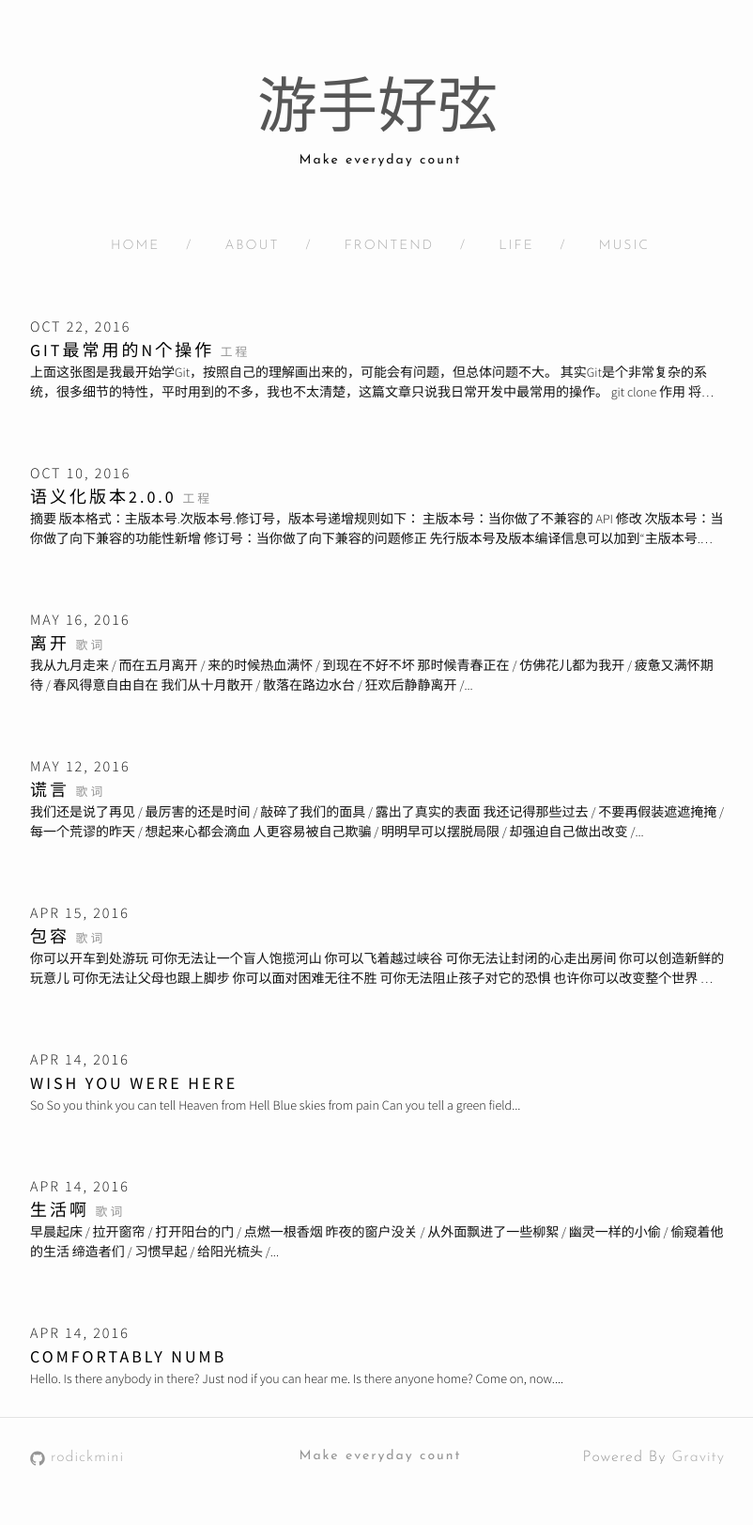
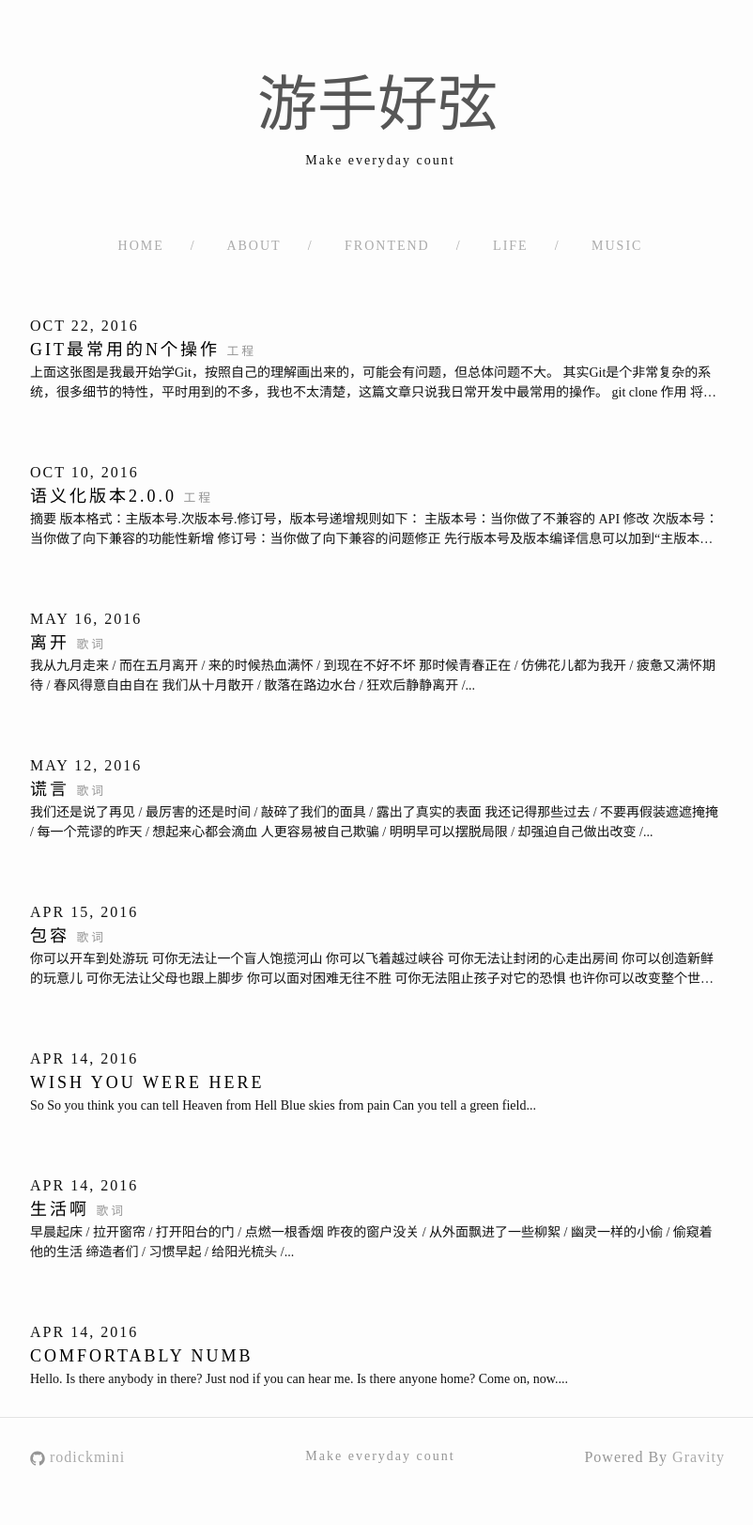
Before and after one commit to rodickmini/rodickmini.github.io, a Jekyll site: the page built from index.html, in a window 1280 px wide. Shown: the whole page at 94% size, without its empty margins (238-1040 px from the left). Built offline with Jekyll 4.4.1, drawn with Linux system fonts in a browser that asks for light colours; nearby versions of some CDN libraries; some web fonts are replaced.

Commit message:
upd 字体改成中科大cdn

```diff
--- a/_includes/head.html
+++ b/_includes/head.html
@@ -5,10 +5,10 @@
 
   <title>{% if page.title %}{{ page.title | escape }}{% else %}{{ site.title | escape }}{% endif %}</title>
   <meta name="description" content="{% if page.excerpt %}{{ page.excerpt | strip_html | strip_newlines | truncate: 160 }}{% else %}{{ site.description }}{% endif %}">
-  <link href='https://fonts.googleapis.com/css?family=PT+Sans:400,700,400italic,700italic' rel='stylesheet' type='text/css'>
-  <link href='https://fonts.googleapis.com/css?family=Source+Sans+Pro:400,700,200,300' rel='stylesheet' type='text/css'>
-  <link href='https://fonts.googleapis.com/css?family=Josefin+Sans:400,600,700,300' rel='stylesheet' type='text/css'>
-  <link href="https://maxcdn.bootstrapcdn.com/font-awesome/4.5.0/css/font-awesome.min.css" rel="stylesheet">
+  <link href='https://fonts.lug.ustc.edu.cn/css?family=PT+Sans:400,700,400italic,700italic' rel='stylesheet' type='text/css'>
+  <link href='https://fonts.lug.ustc.edu.cn/css?family=Source+Sans+Pro:400,700,200,300' rel='stylesheet' type='text/css'>
+  <link href='https://fonts.lug.ustc.edu.cn/css?family=Josefin+Sans:400,600,700,300' rel='stylesheet' type='text/css'>
+  <link href="//cdn.bootcss.com/font-awesome/4.6.3/css/font-awesome.css" rel="stylesheet">
   <link rel="shortcut icon" href="{{ "/assets/images/favicon.png" | prepend: site.baseurl }}" type="image/x-icon">
 
   <link rel="stylesheet" href="{{ "/css/style.css" | prepend: site.baseurl }}">
```
Also changed, not shown: about.md (+2 -2 lines).
